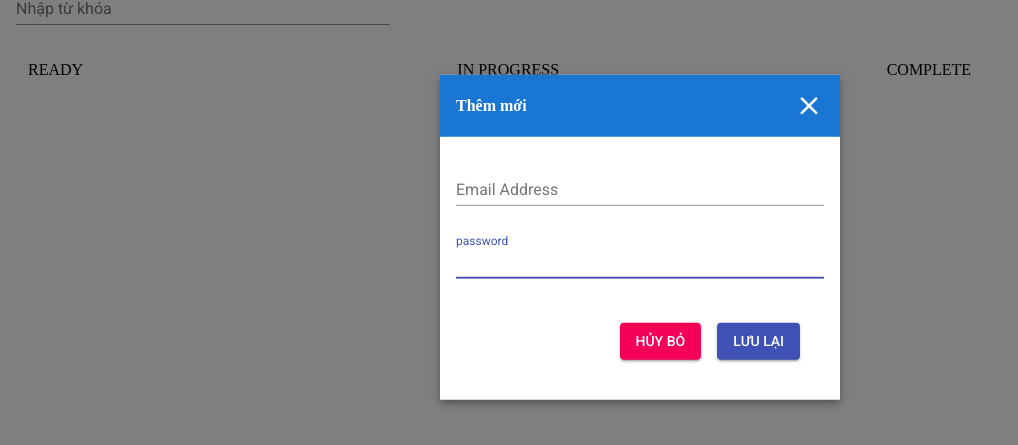
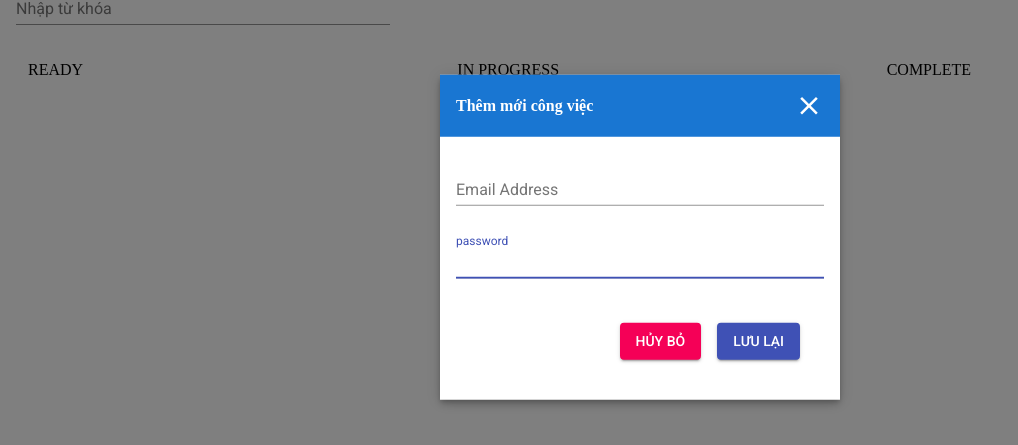
Before and after one commit to vanbui93/108-training-redux-saga, a React (Create React App) app: page / in a window 1280 px wide. Both pictures are taken after a click on the button "THÊM MỚI CÔNG VIỆC". Shown: the part 163-608 px from the top of the page, without its empty margins (0-1018 px from the left). Built offline with nearby package versions, Linux system fonts and the light colour scheme.

Commit message:
139 [REDUX] redux-saga tach Modal su dung chung

```diff
--- a/src/actions/modal.js
+++ b/src/actions/modal.js
@@ -10,6 +10,9 @@ export const hideModal = () => ({
 
 export const changeModalTitle = (title) => ({
   type: modalTypes.CHANGE_MODAL_TITLE,
+  payload: {
+    title,
+  },
 });
 
 export const changeModalContent = (component) => ({
--- /dev/null
+++ b/src/components/Modal/index.js
@@ -0,0 +1,58 @@
+import React, { Component } from "react";
+import { connect } from "react-redux";
+import { withStyles } from "@material-ui/styles";
+import { bindActionCreators, compose } from "redux";
+import * as ModalActions from './../../actions/modal';
+import { PropTypes } from 'prop-types';
+import CloseIcon from "@material-ui/icons/Close";
+import styles from './styles';
+import { Modal } from "@material-ui/core";
+
+class CommonModal extends Component {
+    render() {
+        const { classes, onClose, open, component, modalActionCreators, title } = this.props;
+        const { hideModal } = modalActionCreators;
+        return (
+            <Modal open={open} onClose={hideModal}>
+                <div className={classes.modal}>
+                    <div className={classes.header}>
+                        <span className={classes.title}>{title}</span>
+                        <CloseIcon className={classes.icon} onClick={hideModal} />
+                    </div>
+                    <div className={classes.content}>{component}</div>
+                </div>
+            </Modal>
+        );
+    }
+}
+
+CommonModal.propTypes = {
+    classes: PropTypes.object,
+    open: PropTypes.bool,
+    component: PropTypes.object,
+    title: PropTypes.string,
+    modalActionCreators: PropTypes.shape({
+        hideModal: PropTypes.func,
+    }),
+};
+
+const mapStateToProps = (state, props) => {
+    return {
+        open: state.modal.showModal,
+        component: state.modal.component,
+        title: state.modal.title,
+    }
+}
+
+const mapDispatchToProps = (dispatch, ownProps) => {
+    return {
+        modalActionCreators: bindActionCreators(ModalActions, dispatch),
+    }
+}
+
+const withConnect = connect(
+    mapStateToProps,
+    mapDispatchToProps
+);
+
+export default compose(withStyles(styles), withConnect)(CommonModal);
--- /dev/null
+++ b/src/components/Modal/styles.js
@@ -0,0 +1,35 @@
+const styles = (theme) => ({
+    modal: {
+        top: '50%',
+        left: '50%',
+        transform: 'translate(-50%, -50%)',
+        position: 'absolute',
+        width: 400,
+        backgroundColor: theme.palette.background.paper,
+        // border: '2px solid #000',
+        boxShadow: theme.shadows[5],
+        // padding: theme.spacing(2, 4, 3),
+        outLine: 'none',
+    },
+    header: {
+        backgroundColor: theme.color.primary,
+        color: theme.color.textColor,
+        padding: theme.spacing(2),
+        display: 'flex',
+        alignItems: 'center',
+        justifyContent: 'space-between',
+    },
+    title: {
+        color: theme.color.textColor,
+        fontWeight: 700,
+    },
+    icon: {
+        cursor: 'pointer',
+        fontSize: 30
+    },
+    content: {
+        padding: theme.spacing(2),
+    }
+});
+
+export default styles;
--- a/src/components/TaskForm/index.js
+++ /dev/null
@@ -1,67 +0,0 @@
-import React, { Component } from 'react';
-import TextField from '@material-ui/core/TextField';
-import { withStyles, Modal, Grid, Button, Box } from '@material-ui/core';
-
-import styles from './styles';
-import { PropTypes } from 'prop-types';
-import CloseIcon from '@material-ui/icons/Close';
-
-class TaskForm extends Component {
-  render() {
-    var { classes, open, handleCloseForm } = this.props;
-    return (
-      <Modal open={open} onClose={handleCloseForm}>
-        <div className={classes.modal}>
-          <div className={classes.header}>
-            <span className={classes.title}>Thêm mới</span>
-            <CloseIcon className={classes.icon} onClick={handleCloseForm}/>
-          </div>
-          <div className={classes.content}>
-            <form>
-              <Grid container spacing={2}>
-                <Grid item md={12}>
-                  <TextField
-                    autoFocus
-                    margin="dense"
-                    id="name"
-                    label="Email Address"
-                    type="email"
-                    fullWidth
-                  />
-                </Grid>
-                <Grid item md={12}>
-                  <TextField
-                    autoFocus
-                    margin="dense"
-                    id="password"
-                    label="password"
-                    type="txt"
-                    fullWidth
-                  />
-                </Grid>
-                <Grid item md={12}>
-                  <Box display="flex" flexDirection="row-reverse" p={1} m={1}>
-                    <Box m={1}>
-                      <Button variant="contained" color="primary">Lưu lại</Button>
-                    </Box>
-                    <Box m={1}>
-                      <Button variant="contained" color="secondary" onClick={handleCloseForm}>Hủy bỏ</Button>
-                    </Box>
-                  </Box>
-                </Grid>
-              </Grid>
-            </form>
-          </div>
-        </div>
-      </Modal>
-    )
-  }
-}
-
-TaskForm.propTypes = {
-  classes: PropTypes.object,
-  open: PropTypes.bool,
-  onClose: PropTypes.func,
-}
-
-export default withStyles(styles)(TaskForm);
--- a/src/components/TaskForm/styles.js
+++ /dev/null
@@ -1,34 +0,0 @@
-const style = (theme) => ({
-  modal: {
-    top: '50%',
-    left: '50%',
-    transform: 'translate(-50%, -50%)',
-    position: 'absolute',
-    width: 400,
-    backgroundColor: theme.palette.background.paper,
-    // border: '2px solid #000',
-    boxShadow: theme.shadows[5],
-    // padding: theme.spacing(2, 4, 3),
-    outLine: 'none',
-  },
-  header: {
-    backgroundColor: theme.color.primary,
-    color: theme.color.textColor,
-    padding: theme.spacing(2),
-    display: 'flex',
-    alignItems: 'center',
-    justifyContent: 'space-between',
-  },
-  title: {
-    color: theme.color.textColor,
-    fontWeight: 700,
-  },
-  icon: {
-    cursor: 'pointer',
-    fontSize: 30
-  },
-  content: {
-    padding: theme.spacing(2),
-  }
-});
-export default style;
--- a/src/containers/App/App.js
+++ b/src/containers/App/App.js
@@ -7,6 +7,7 @@ import configureStore from './../../redux/configureStore';
 import { ToastContainer } from 'react-toastify';
 import 'react-toastify/dist/ReactToastify.css';
 import GloballLoading from './../../components/GloballLoading/index';
+import Modal from '../../components/Modal';
 
 const store = configureStore();
 
@@ -18,6 +19,7 @@ export default class App extends Component {
         <ThemeProvider theme={theme}>
           <ToastContainer/>
           <GloballLoading/>
+          <Modal/>
           <Taskboard />
         </ThemeProvider>
       </Provider>
--- /dev/null
+++ b/src/containers/TaskForm/index.js
@@ -0,0 +1,78 @@
+import { Box, Button, Grid, withStyles } from '@material-ui/core';
+import TextField from '@material-ui/core/TextField';
+import { PropTypes } from 'prop-types';
+import React, { Component } from 'react';
+import styles from './styles';
+import { connect } from 'react-redux';
+import { bindActionCreators, compose } from "redux";
+import * as ModalActions from "../../actions/modal";
+
+
+class TaskForm extends Component {
+  render() {
+    var { classes, modalActionCreators } = this.props;
+    const { hideModal } = modalActionCreators;
+    return (
+      <form>
+        <Grid container spacing={2}>
+          <Grid item md={12}>
+            <TextField
+              autoFocus
+              margin="dense"
+              id="name"
+              label="Email Address"
+              type="email"
+              fullWidth
+            />
+          </Grid>
+          <Grid item md={12}>
+            <TextField
+              autoFocus
+              margin="dense"
+              id="password"
+              label="password"
+              type="txt"
+              fullWidth
+            />
+          </Grid>
+          <Grid item md={12}>
+            <Box display="flex" flexDirection="row-reverse" p={1} m={1}>
+              <Box m={1}>
+                <Button variant="contained" color="primary">Lưu lại</Button>
+              </Box>
+              <Box m={1}>
+                <Button variant="contained" color="secondary" onClick={hideModal}>Hủy bỏ</Button>
+              </Box>
+            </Box>
+          </Grid>
+        </Grid>
+      </form>
+    )
+  }
+}
+
+TaskForm.propTypes = {
+  classes: PropTypes.object,
+  modalActionCreators: PropTypes.shape({
+    hideModal: PropTypes.func,
+  }),
+}
+
+const mapStateToProps = (state, props) => {
+  return {
+    open: state.modal.showModal,
+  }
+}
+
+const mapDispatchToProps = (dispatch, props) => {
+  return {
+    modalActionCreators: bindActionCreators(ModalActions, dispatch),
+  }
+}
+
+const withConnect = connect(
+  mapStateToProps,
+  mapDispatchToProps
+);
+
+export default compose(withStyles(styles), withConnect)(TaskForm);
--- /dev/null
+++ b/src/containers/TaskForm/styles.js
@@ -0,0 +1,3 @@
+const style = (theme) => ({
+});
+export default style;
--- a/src/containers/Taskboard/index.js
+++ b/src/containers/Taskboard/index.js
@@ -1,18 +1,17 @@
+import { Button, withStyles } from "@material-ui/core";
+import Grid from "@material-ui/core/Grid";
+import { Add } from "@material-ui/icons";
+import PropTypes from "prop-types";
 import React, { Component } from "react";
-import { withStyles, Box } from "@material-ui/core";
+import { connect } from "react-redux";
+import { bindActionCreators } from "redux";
+import * as modalActions from "../../actions/modal";
+import * as taskActions from "../../actions/task";
+import SearchBox from "../../components/SearchBox";
+import TaskForm from "./../TaskForm/index";
+import TaskList from "./../../components/TaskList";
+import { STATUSES } from "../../constants/index";
 import styles from "./styles";
-import { Button } from "@material-ui/core";
-import { Add } from "@material-ui/icons";
-import Grid from "@material-ui/core/Grid";
-import { STATUSES } from "../../constants/index";
-import TaskList from "../../components/TaskList";
-import TaskForm from "../../components/TaskForm";
-import PropTypes from "prop-types";
-import { connect } from "react-redux";
-import * as taskActions from "../../actions/task";
-import * as modalActions from "../../actions/modal";
-import { bindActionCreators } from "redux";
-import SearchBox from "../../components/SearchBox";
 
 
 class TaskBoard extends Component {
@@ -59,9 +58,11 @@ class TaskBoard extends Component {
   };
 
   openForm = () => {
-    this.setState({
-      open: true,
-    });
+    const { modalActionCreators } = this.props;
+    const { showModal, changeModalTitle, changeModalContent } = modalActionCreators;
+    showModal();
+    changeModalTitle("Thêm mới công việc");
+    changeModalContent(<TaskForm />);
   };
 
   renderForm = () => {
@@ -103,7 +104,7 @@ class TaskBoard extends Component {
         </Button>
         {this.renderSearchBox()}
         {this.renderBoard()}
-        {this.renderForm()}
+        {/* {this.renderForm()} */}
       </div>
     );
   }
@@ -133,7 +134,7 @@ const mapStateToProps = (state, props) => {
 const mapDispatchToProps = (dispatch, props) => {
   return {
     taskActionCreators: bindActionCreators(taskActions, dispatch), //bindActionCreators Gộp nhiều action
-    modalActionCreators: bindActionCreators(modalActions, dispatch), //bindActionCreators Gộp nhiều action
+    modalActionCreators: bindActionCreators(modalActions, dispatch),
   };
 };
 
--- a/src/reducers/modal.js
+++ b/src/reducers/modal.js
@@ -2,6 +2,8 @@ import * as types from './../constants/modal';
 
 const initialState = {
   showModal: false,
+  title: '',
+  component: null,
 };
 
 const modalReducer = (state = initialState, action) => {
@@ -22,14 +24,14 @@ const modalReducer = (state = initialState, action) => {
       const { title } = action.payload;
       return {
         ...state,
-        title: title,
+        title,
       }
     }
     case types.CHANGE_MODAL_CONTENT: {
       const { component } = action.payload;
       return {
         ...state,
-        component: component,
+        component,
       }
     }
     default:
```
